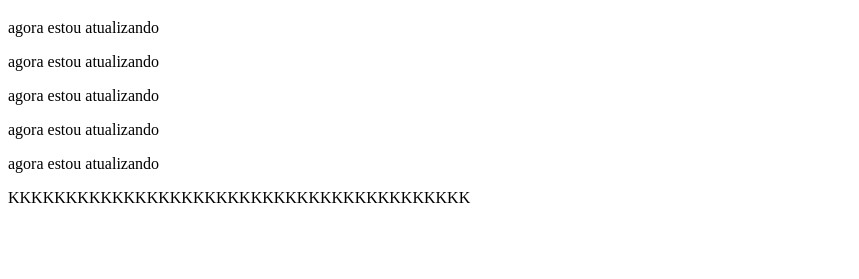
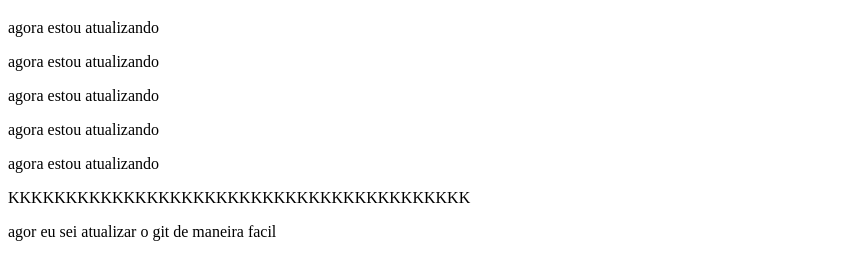
Before and after one commit to brendon174/React, a plain HTML site: page index.html in a window 1280 px wide. Shown: the part 61-340 px from the top of the page, without its empty margins (0-859 px from the left). Drawn offline with Linux system fonts and the light colour scheme.

Commit message:
e isso ai

```diff
--- a/index.html
+++ b/index.html
@@ -16,6 +16,8 @@
 
 <p>KKKKKKKKKKKKKKKKKKKKKKKKKKKKKKKKKKKKKKKK</p>
 
+agor eu sei atualizar o git de maneira facil
+
 <body>
 
 </body>
```
